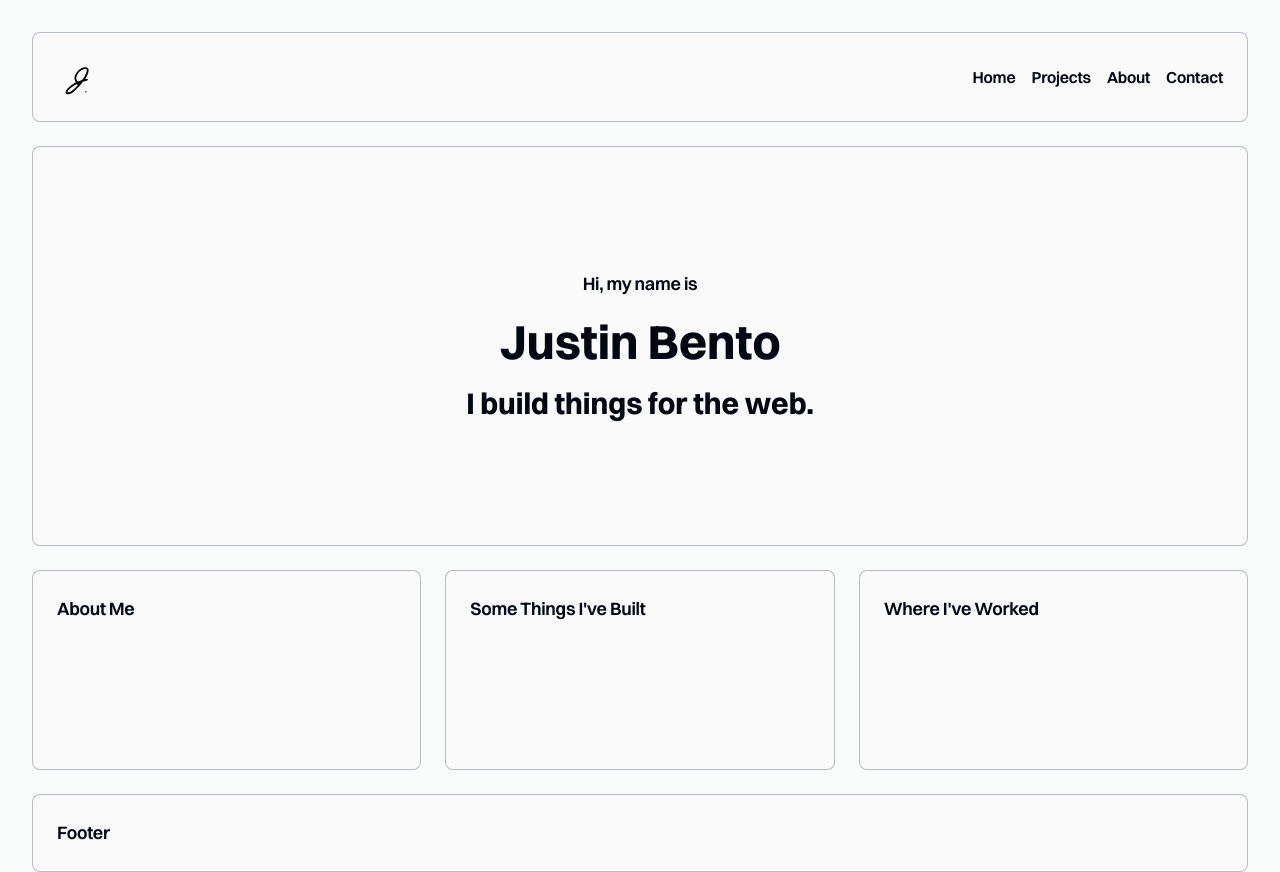
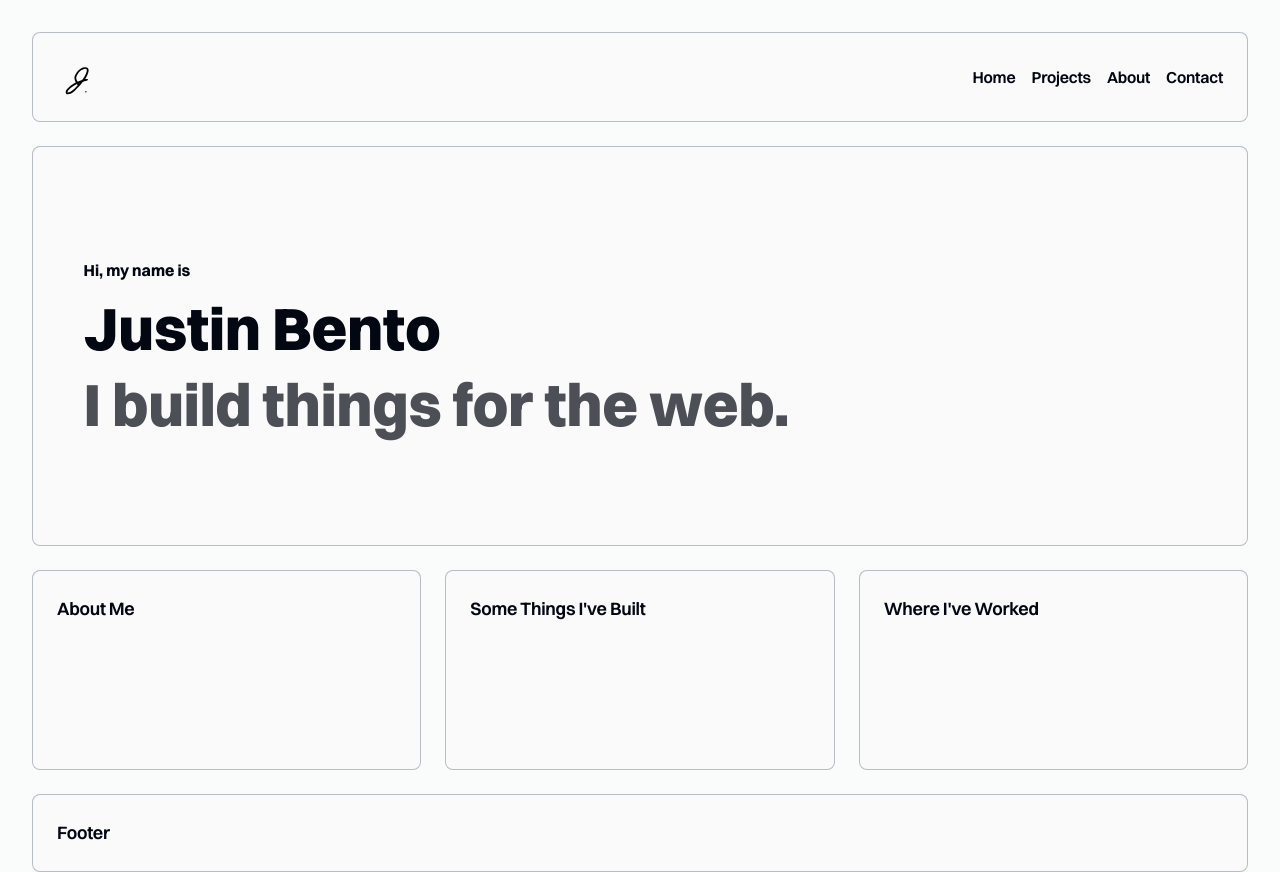
Before and after one commit to Justin-Bento/portfolio, a Next.js app: page / in a window 1280 px wide. Built offline with nearby package versions, Linux system fonts and the light colour scheme.

Commit message:
Updated typography styles for main page

```diff
--- a/app/(frontend)/page.tsx
+++ b/app/(frontend)/page.tsx
@@ -31,11 +31,11 @@ export default function Home() {
           </div>
         </Card>
         {/* Main Hero Section */}
-        <Card className="col-span-12 min-h-[50dvh] flex items-center justify-center">
-          <div className="space-y-5 px-4 py-5 sm:p-6 text-center">
-            <h1 className="text-lg font-semibold tracking-[-0.015em] text-zinc-950 dark:text-white">Hi, my name is</h1>
-            <h1 className="text-5xl font-bold text-zinc-950 dark:text-white">Justin Bento</h1>
-            <p className="text-3xl font-bold text-zinc-500 dark:text-white">I build things for the web.</p>
+        <Card className="col-span-12 h-[50dvh] flex items-center justify-center">
+          <div className="space-y-4 w-11/12 mx-auto">
+            <p className="scroll-m-20 font-bold text-md">Hi, my name is</p>
+            <h1 className="scroll-m-20 font-extrabold text-6xl">Justin Bento</h1>
+            <p className="scroll-m-20 font-extrabold text-6xl opacity-70">I build things for the web.</p>
           </div>
         </Card>
         {/* About Me Card */}
```
